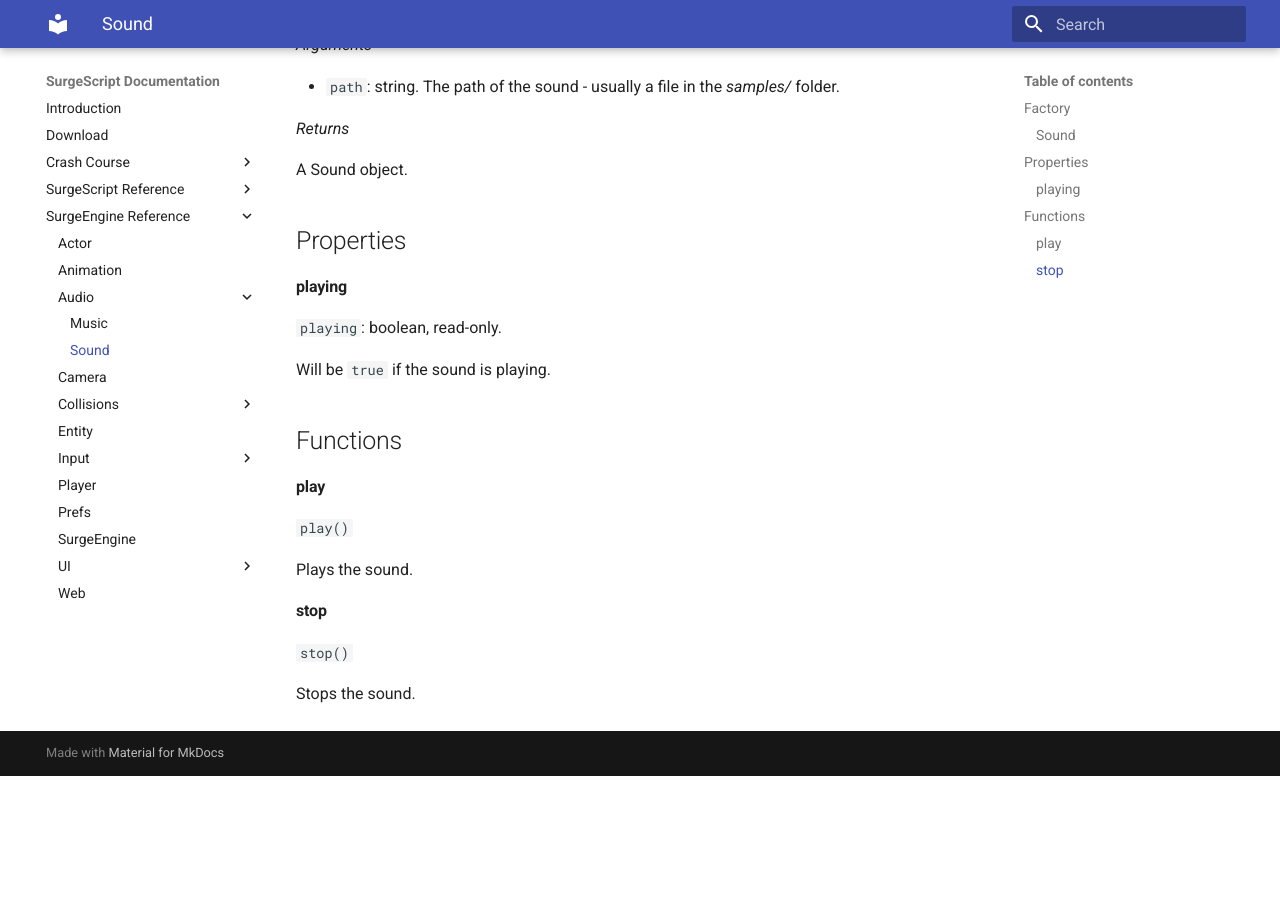
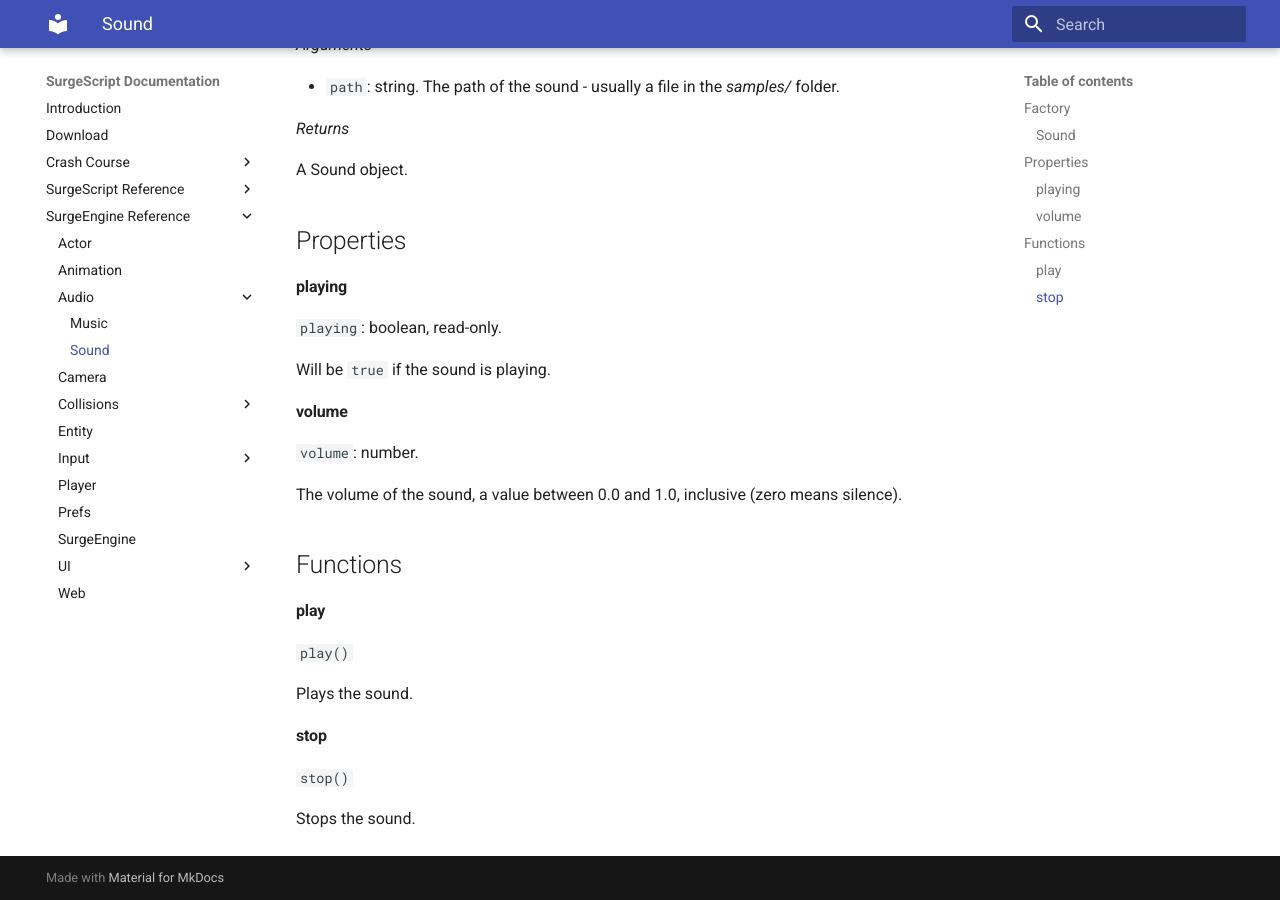
Before and after one commit to alemart/surgescript, an MkDocs documentation site: the page built from docs/engine/sound.md, in a window 1280 px wide and 900 px high, scrolled down 880 px. Built offline with MkDocs 1.6.1 and Material for MkDocs 9.7.7, drawn with Linux system fonts in a browser that asks for light colours; old or Windows-style settings are respelled for this version of MkDocs; before the commit the page ends 1656 px from its top, so only the background shows below that.

Commit message:
Documented Sound.volume

```diff
--- a/docs/engine/sound.md
+++ b/docs/engine/sound.md
@@ -52,6 +52,12 @@ Properties
 
 Will be `true` if the sound is playing.
 
+#### volume
+
+`volume`: number.
+
+The volume of the sound, a value between 0.0 and 1.0, inclusive (zero means silence).
+
 Functions
 ---------
 
```
